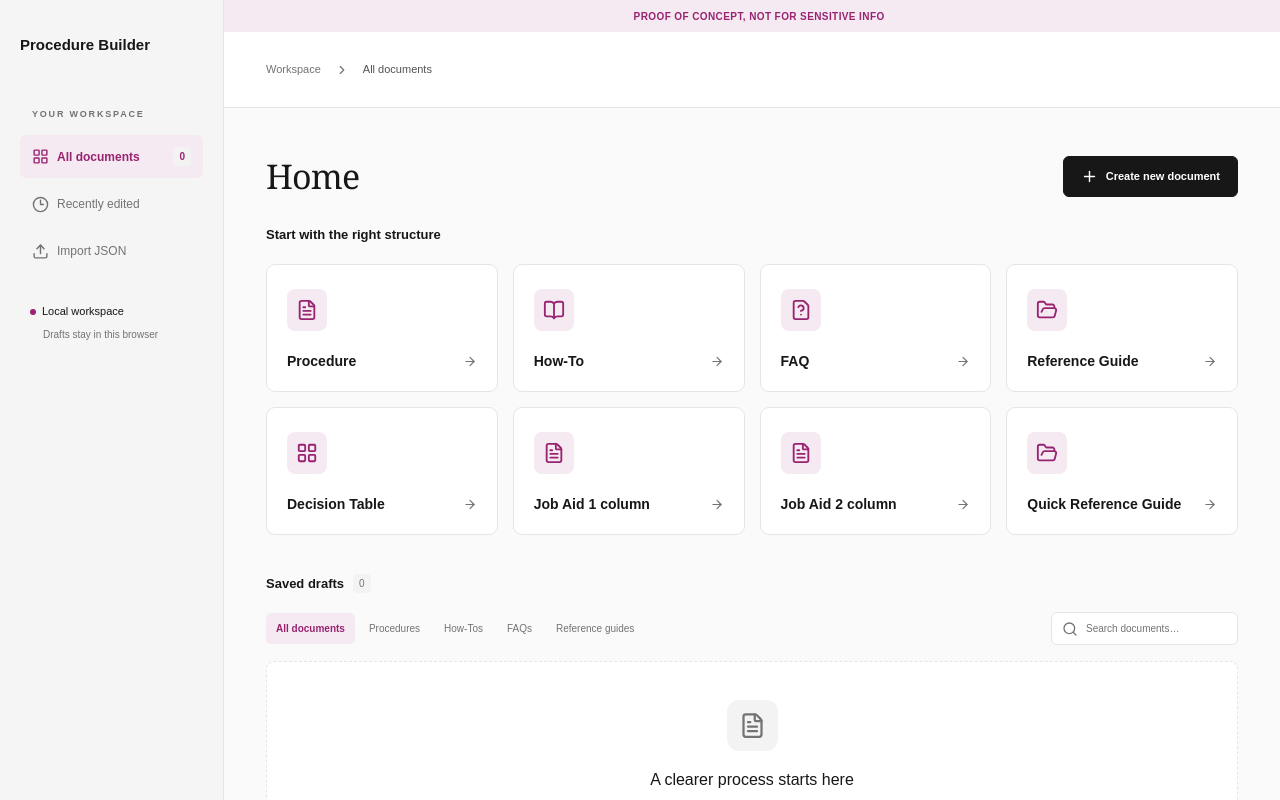
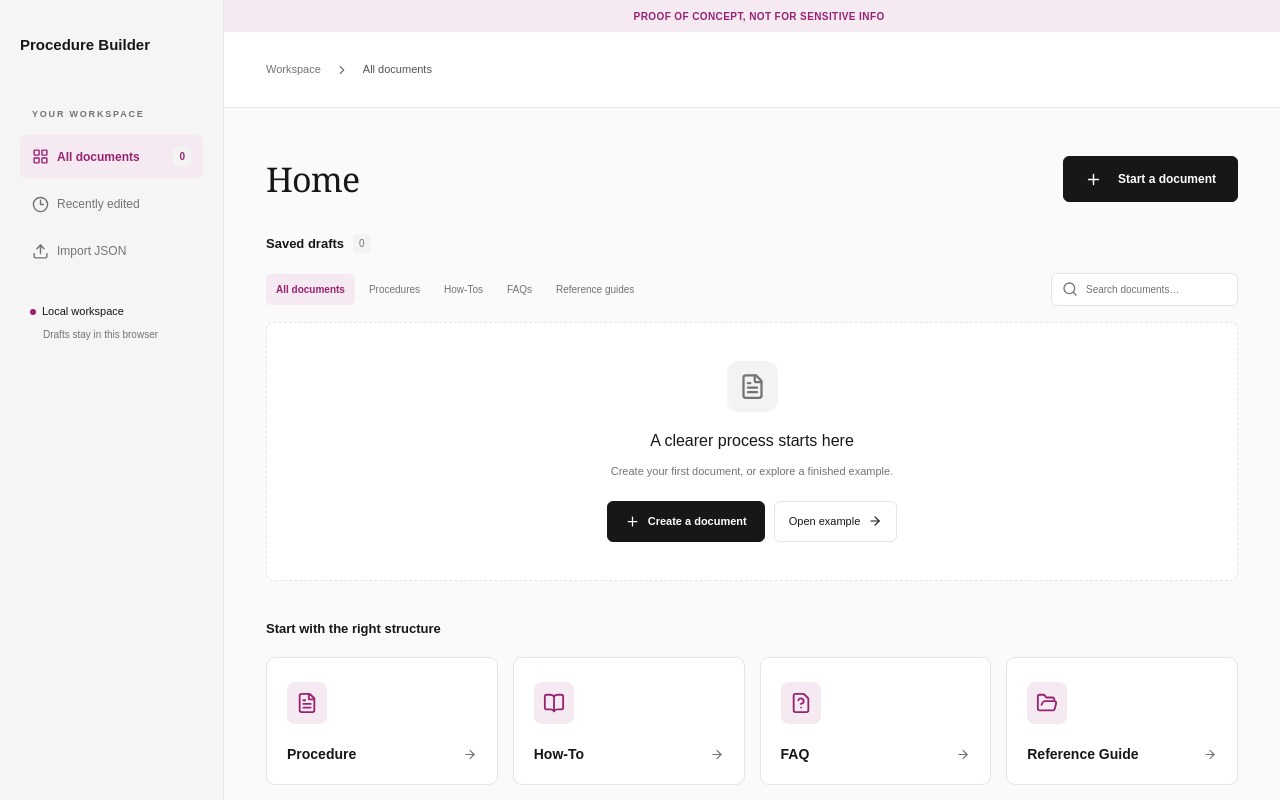
Before and after one commit to ADDY-YY/Procedure-Builder, a Next.js app: page / in a window 1280 px wide. Shown: the top 800 px of the page. Built offline with nearby package versions, Linux system fonts and the light colour scheme.

Commit message:
Prioritize drafts on the home page

```diff
--- a/app/editor.css
+++ b/app/editor.css
@@ -192,3 +192,4 @@
 .creation-choice-overlay{position:fixed;inset:0;z-index:50;display:grid;place-items:center;padding:24px;background:#00000066;backdrop-filter:blur(3px)}
 .creation-choice-modal{position:relative;width:540px;max-width:100%;max-height:90vh;overflow:auto;background:#fff;border-radius:13px;padding:36px;box-shadow:0 30px 100px #0000002a}.creation-choice-modal h2{font-family:Georgia,'Times New Roman',serif;font-size:27px;font-weight:400;margin:0 0 11px}.creation-choice-modal>p{font-size:12px;color:#737373;margin:0}.creation-choice-actions,.creation-type-list{display:grid;gap:10px;margin-top:24px}.creation-choice-actions button,.creation-type-list button{width:100%;justify-content:flex-start;text-align:left;gap:15px;padding:17px;border:1px solid #e5e5e5;border-radius:8px;background:#fff}.creation-choice-actions button>svg:last-child,.creation-type-list button>svg{margin-left:auto}.creation-choice-actions strong,.creation-type-list strong{display:block;font-size:12px}.creation-choice-actions small,.creation-type-list span{display:block;margin-top:5px;font-size:10px;line-height:1.45;color:#737373}.back-choice{padding:0;margin:0 0 16px;color:#737373;font-size:11px}
 .editor-page:has(select[value="decision-table"]) .step-card > label.field > span{font-size:0}.editor-page:has(select[value="decision-table"]) .step-card > label.field > span::after{content:'Scenario';font-size:11px}.editor-page:has(select[value="decision-table"]) .step-card > div.field > label{font-size:0}.editor-page:has(select[value="decision-table"]) .step-card > div.field > label::after{content:'Solution';font-size:11px}.editor-page:has(select[value="decision-table"]) .step-card > label.field textarea,.editor-page:has(select[value="decision-table"]) .step-card .rich textarea{min-height:110px}
+.dashboard{display:flex;flex-direction:column}.dashboard .page-heading{order:0}.dashboard .draft-section{order:1;margin-top:32px}.dashboard .create-section{order:2;margin-top:38px}.dashboard .page-heading .primary{padding:13px 21px;font-size:0}.dashboard .page-heading .primary::after{content:'Start a document';font-size:12px}.dashboard .type-card{position:relative;min-height:128px;overflow:hidden}.dashboard .type-card p{display:block;position:absolute;inset:0;padding:18px;background:#171717;color:#fff;font-size:12px;line-height:1.55;opacity:0;transform:translateY(8px);transition:opacity .16s,transform .16s;pointer-events:none}.dashboard .type-card:hover p,.dashboard .type-card:focus-visible p{opacity:1;transform:translateY(0)}
```
